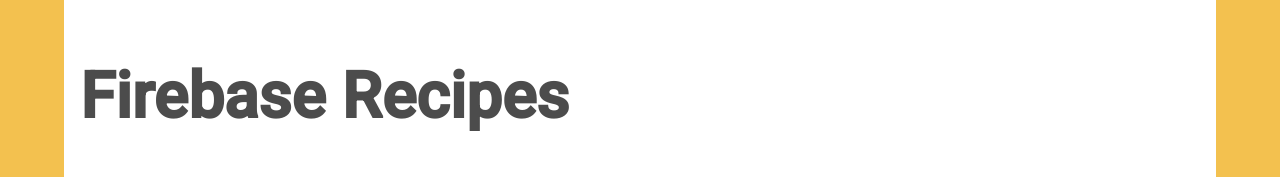
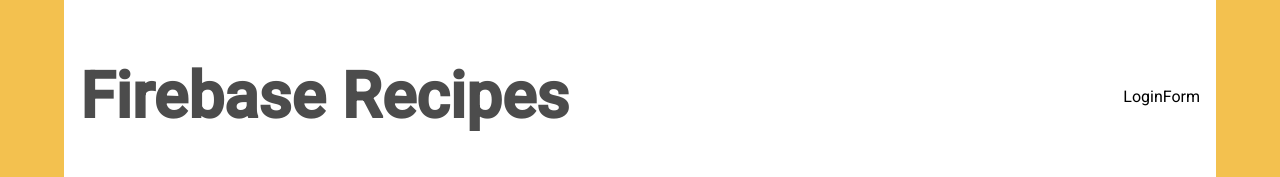
Before and after one commit to DDeForce/udemy-firebase-2, a React (Create React App) app: page / in a window 1280 px wide. Shown: the top 177 px of the page. Built offline with nearby package versions, Linux system fonts and the light colour scheme; no server answers.

Commit message:
Added loginform component and fixed bug with firebase.auth

```diff
--- a/src/App.js
+++ b/src/App.js
@@ -1,15 +1,24 @@
-import "./App.css";
-// eslint-disable-next-line no-unused-vars
 import { useState } from "react";
 
-// eslint-disable-next-line no-unused-vars
-import firebase from "./FirebaseConfig";
+// firebase
+import firebaseAuthService from "./FirebaseAuthService";
+
+// css
+import "./App.css";
+
+// components
+import LoginForm from "./components/LoginForm";
 
 function App() {
+  const [user, setUser] = useState(null);
+
+  firebaseAuthService.subcribeToAuthChanges(setUser);
+
   return (
     <div className="App">
       <div className="title-row">
         <h1 className="title">Firebase Recipes</h1>
+        <LoginForm existingUser={user} />
       </div>
     </div>
   );
--- a/src/FirebaseConfig.js
+++ b/src/FirebaseConfig.js
@@ -1,6 +1,6 @@
 import firebase from "firebase/compat/app";
-// import "firebase/compat/auth";
-// import "firebase/compat/firestore";
+import "firebase/compat/auth";
+import "firebase/compat/firestore";
 
 const config = {
   apiKey: process.env.REACT_APP_API_KEY,
--- /dev/null
+++ b/src/components/LoginForm.js
@@ -0,0 +1,10 @@
+import { useState } from "react";
+import firebaseAuthService from "../FirebaseAuthService";
+
+import React from "react";
+
+const LoginForm = ({ existingUser }) => {
+  return <div>LoginForm</div>;
+};
+
+export default LoginForm;
```
